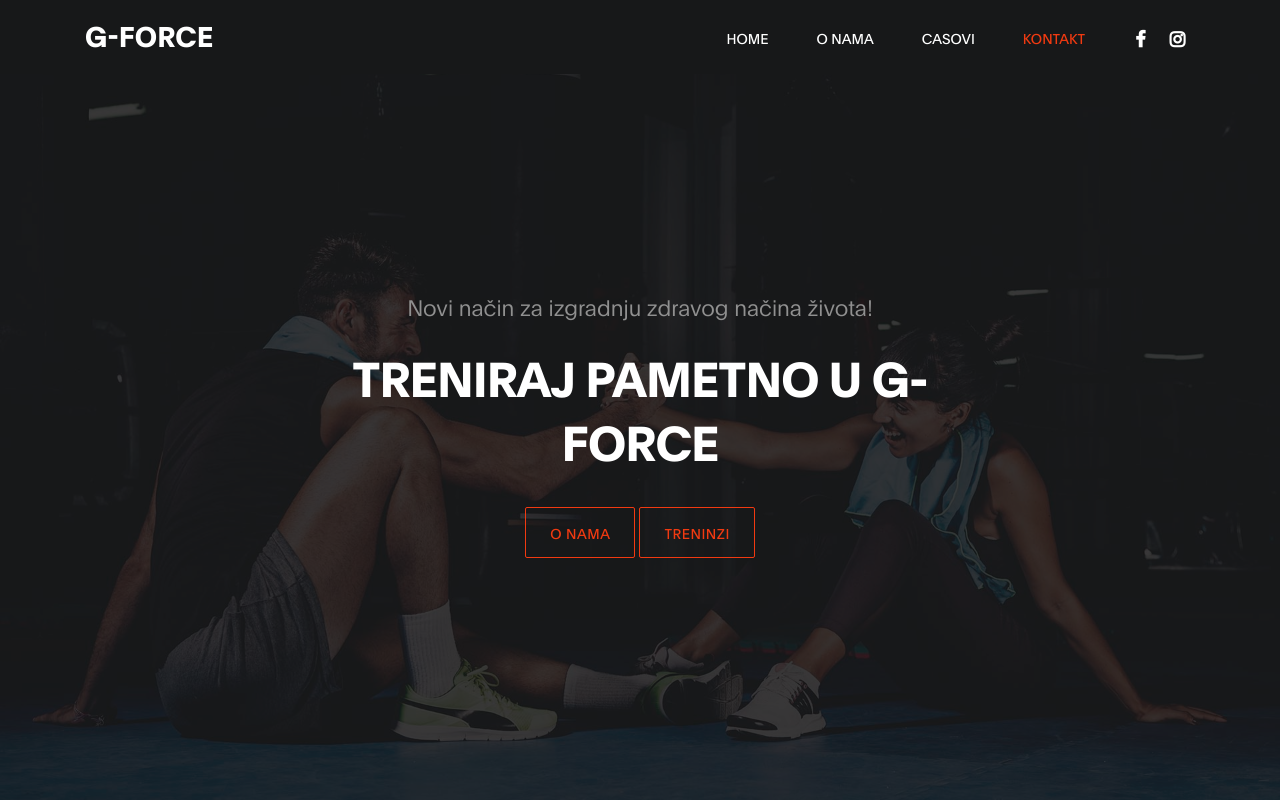
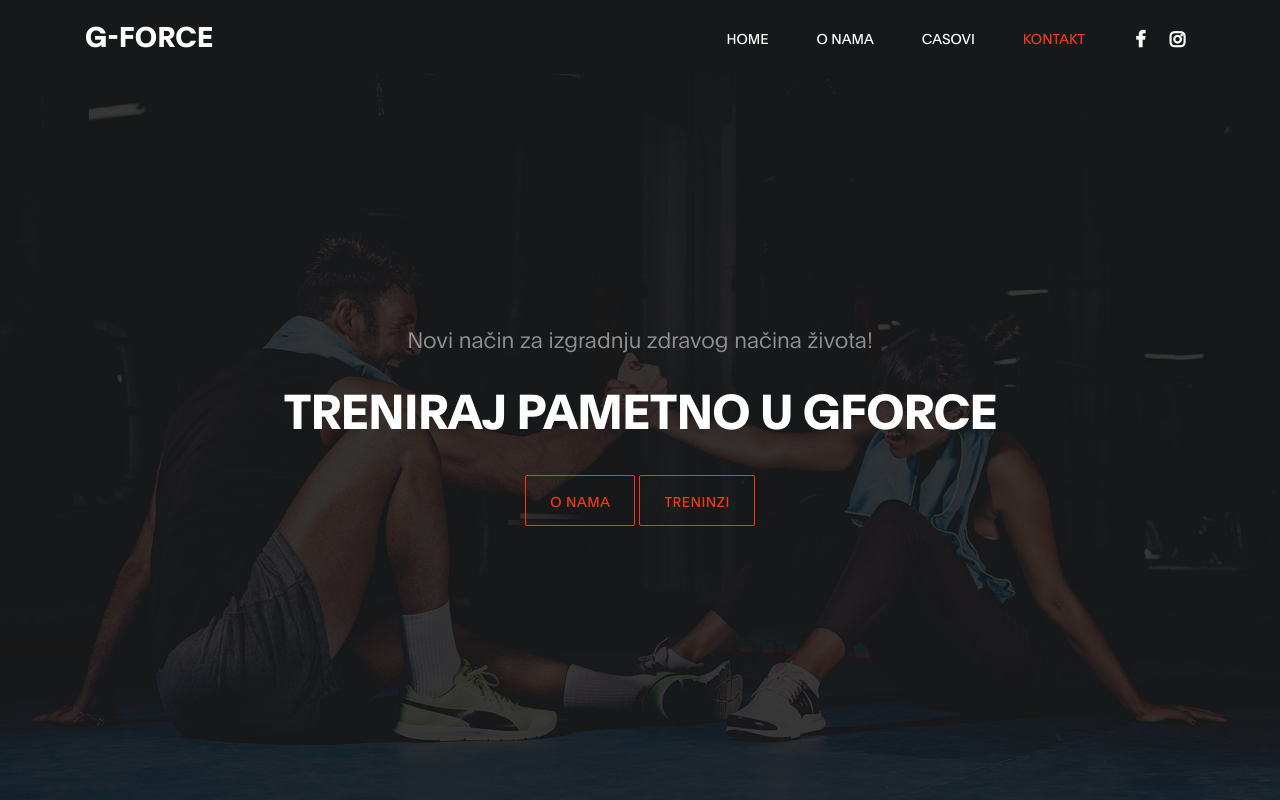
Before and after one commit to Lazarr12/G-Force.com, a plain HTML site: page index.html in a window 1280 px wide. Shown: the top 800 px of the page. Drawn offline with Linux system fonts and the light colour scheme.

Commit message:
Update index.html

```diff
--- a/index.html
+++ b/index.html
@@ -76,7 +76,7 @@ https://www.tooplate.com/view/2119-gymso-fitness
 
                                     <h6 data-aos="fade-up" data-aos-delay="300">Novi način za izgradnju zdravog načina života!</h6>
 
-                                    <h1 class="text-white" data-aos="fade-up" data-aos-delay="500">TRENIRAJ PAMETNO U G-FORCE</h1>
+                                    <h1 class="text-white" data-aos="fade-up" data-aos-delay="500">TRENIRAJ PAMETNO U GFORCE</h1>
 
                                     <a href="#about" class="btn custom-btn bordered mt-3" data-aos="fade-up" data-aos-delay="700">O nama</a>
 
```
